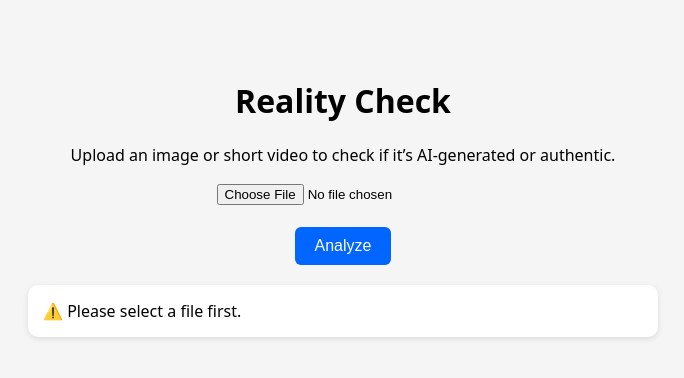
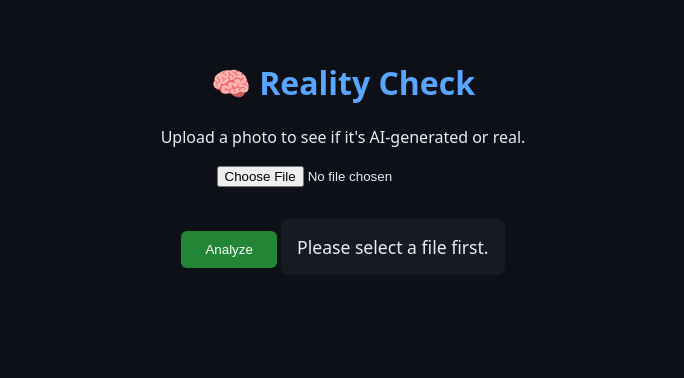
Before and after one commit to shanemariel666-rgb/reality-check-detector-, a plain HTML site: page index.html in a window 1280 px wide. Both pictures are taken after a click on the button "Analyze". Shown: the whole page, without its empty margins (297-981 px from the left). Drawn offline with Linux system fonts and the light colour scheme.

Commit message:
Update index.html

```diff
--- a/index.html
+++ b/index.html
@@ -6,85 +6,73 @@
   <title>Reality Check</title>
   <style>
     body {
+      background: #0d1117;
+      color: #e6edf3;
       font-family: system-ui, sans-serif;
       text-align: center;
-      padding: 50px;
-      background: #f5f5f5;
+      padding: 2rem;
     }
+    h1 { color: #58a6ff; }
     #result {
-      text-align: left;
-      white-space: pre-wrap;
-      background: #fff;
-      padding: 15px;
-      border-radius: 10px;
-      box-shadow: 0 2px 6px rgba(0,0,0,0.1);
-      margin-top: 20px;
-      max-width: 600px;
-      margin-left: auto;
-      margin-right: auto;
+      margin-top: 2rem;
+      font-size: 1.1rem;
+      background: #161b22;
+      padding: 1rem;
+      border-radius: 8px;
+      display: inline-block;
+      max-width: 90%;
     }
     button {
-      background-color: #0066ff;
+      margin-top: 1rem;
+      padding: 0.7rem 1.5rem;
+      border: none;
+      background: #238636;
       color: white;
-      border: none;
-      padding: 10px 20px;
       border-radius: 6px;
       cursor: pointer;
-      font-size: 1rem;
     }
-    button:hover {
-      background-color: #0052cc;
-    }
+    button:hover { background: #2ea043; }
   </style>
 </head>
 <body>
-  <h1>Reality Check</h1>
-  <p>Upload an image or short video to check if it’s AI-generated or authentic.</p>
+  <h1>🧠 Reality Check</h1>
+  <p>Upload a photo to see if it's AI-generated or real.</p>
 
-  <input type="file" id="fileInput" accept="image/*,video/*" />
-  <br><br>
-  <button onclick="analyzeFile()">Analyze</button>
-  <div id="result">Result will appear here.</div>
+  <input type="file" id="fileInput" accept="image/*" />
+  <br />
+  <button onclick="analyze()">Analyze</button>
+
+  <div id="result"></div>
 
   <script>
-  async function analyzeFile() {
-    const fileInput = document.getElementById('fileInput');
-    const resultDiv = document.getElementById('result');
-    const file = fileInput.files[0];
+    async function analyze() {
+      const fileInput = document.getElementById("fileInput");
+      const resultDiv = document.getElementById("result");
 
-    if (!file) {
-      resultDiv.textContent = "⚠️ Please select a file first.";
+      if (!fileInput.files.length) {
+        resultDiv.innerText = "Please select a file first.";
         return;
       }
 
-    resultDiv.textContent = "⏳ Uploading and analyzing...";
+      const formData = new FormData();
+      formData.append("file", fileInput.files[0]);
 
-    const formData = new FormData();
-    formData.append("file", file);
+      resultDiv.innerText = "Analyzing... please wait.";
 
       try {
         const response = await fetch("/analyze", {
           method: "POST",
-        body: formData
+          body: formData,
         });
 
-      const text = await response.text();
-      let data;
-      try {
-        data = JSON.parse(text);
+        const data = await response.json();
+        if (data.error) {
+          resultDiv.innerText = `Error: ${data.error}`;
+        } else {
+          resultDiv.innerText = JSON.stringify(data.result || data, null, 2);
+        }
       } catch (err) {
-        resultDiv.textContent = "⚠️ Server returned unexpected response:\n\n" + text;
-        return;
-      }
-
-      if (data.result) {
-        resultDiv.textContent = JSON.stringify(data.result, null, 2);
-      } else {
-        resultDiv.textContent = JSON.stringify(data, null, 2);
-      }
-
-    } catch (err) {
-      resultDiv.textContent = "❌ Error: " + err.message;
+        resultDiv.innerText = "Server error or no response received.";
       }
     }
   </script>
```
Lines whose indentation alone changed are shown as unchanged.
